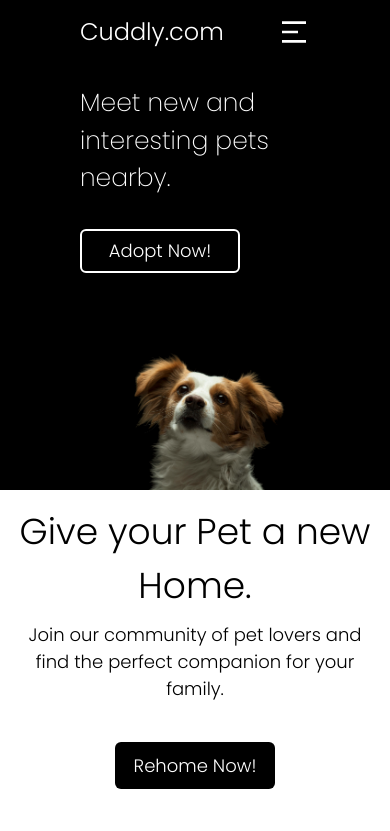
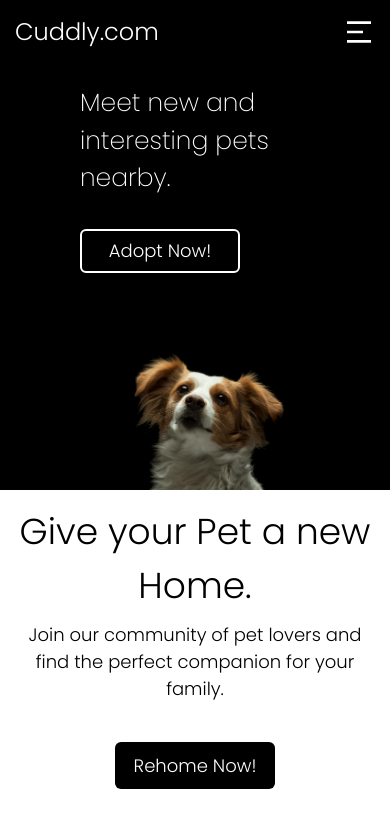
Before and after one commit to algovengers/cuddly, a React (Vite) app in the folder client/: page / in a window 390 px wide. Shown: the top 831 px of the page. Built offline with nearby package versions, Linux system fonts and the light colour scheme; no server answers.

Commit message:
padding (#27)
* auth

* dist rem

* .gitignore

* fix minor

* login and signup page frontend

* fixes

* google auth

* fix

* cookie sameSite none

* responsive home

* sml fix

* min fix

* but fix

* pading

```diff
--- a/client/src/pages/home.css
+++ b/client/src/pages/home.css
@@ -229,6 +229,9 @@ button {
 }
 
 @media screen and (max-width: 800px) {
+  .home-header {
+    padding-inline: 15px;
+  }
   .navbut {
     display: block;
   }
```
